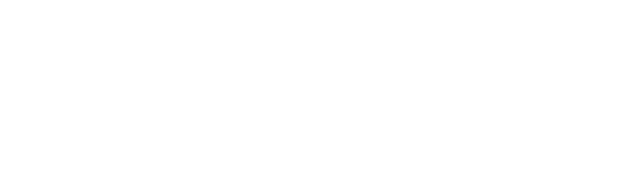
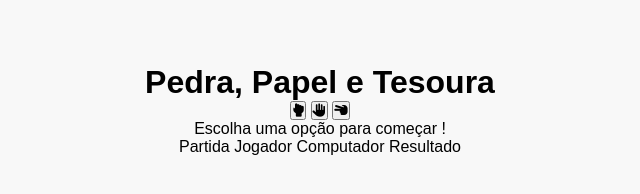
Before and after one commit to DevMalta/Pedra-Papel-Tesoura-Lagarto-Spock, a plain HTML site: page index.html in a window 1280 px wide. Shown: the whole page, without its empty margins (320-960 px from the left). Drawn offline with Linux system fonts and the light colour scheme.

Commit message:
Second Commit "base"

```diff
--- a/index.html
+++ b/index.html
@@ -1,12 +1,49 @@
 <!DOCTYPE html>
-<html lang="en">
+<html lang="pt-BR">
 <head>
     <meta charset="UTF-8">
     <meta http-equiv="X-UA-Compatible" content="IE=edge">
     <meta name="viewport" content="width=device-width, initial-scale=1.0">
     <title>Jokenpo</title>
+    <link rel="stylesheet" href="style.css">
+    <link rel="stylesheet" href="https://cdnjs.cloudflare.com/ajax/libs/font-awesome/6.4.0/css/all.min.css">
 </head>
 <body>
+    <h1>Pedra, Papel e Tesoura</h1>
+    <section class="game">
+        <Button id="pedra">
+            <i class="fas fa-hand-rock icon"></i>
+        </Button>
+        <Button id="papel">
+            <i class="fas fa-hand-paper icon"></i>
+        </Button>
+        <Button id="tesoura">
+            <i class="fas fa-hand-scissors icon"></i>
+        </Button>
+    </section>
+    <section class="resultado">
+        <p id="resultado-texto">
+            Escolha uma opção para começar !
+        </p>
+    </section>
+    <section id="tabela-historico">
+        <thead>
+            <tr>
+                <th>Partida</th>
+                <th>Jogador</th>
+                <th>Computador</th>
+                <th>Resultado</th>
+            </tr>
+        </thead>
+        <tbody>
+            <!-- Linhas gerdadas dinâmicamente -->
+        </tbody>
+    </section>
 
+
+
+
+
+    <script src="script.js"></script>
 </body>
 </html>
--- /dev/null
+++ b/style.css
@@ -0,0 +1,14 @@
+* {
+    margin: 0;
+    padding: 0;
+    box-sizing: border-box;
+    font-family: sans-serif;
+}
+
+body{
+    display: flex;
+    flex-direction: column;
+    align-items: center;
+    background-color: #f8f8f8;
+    padding: 5%;
+}
```
Also changed, not shown: script.js (added).
